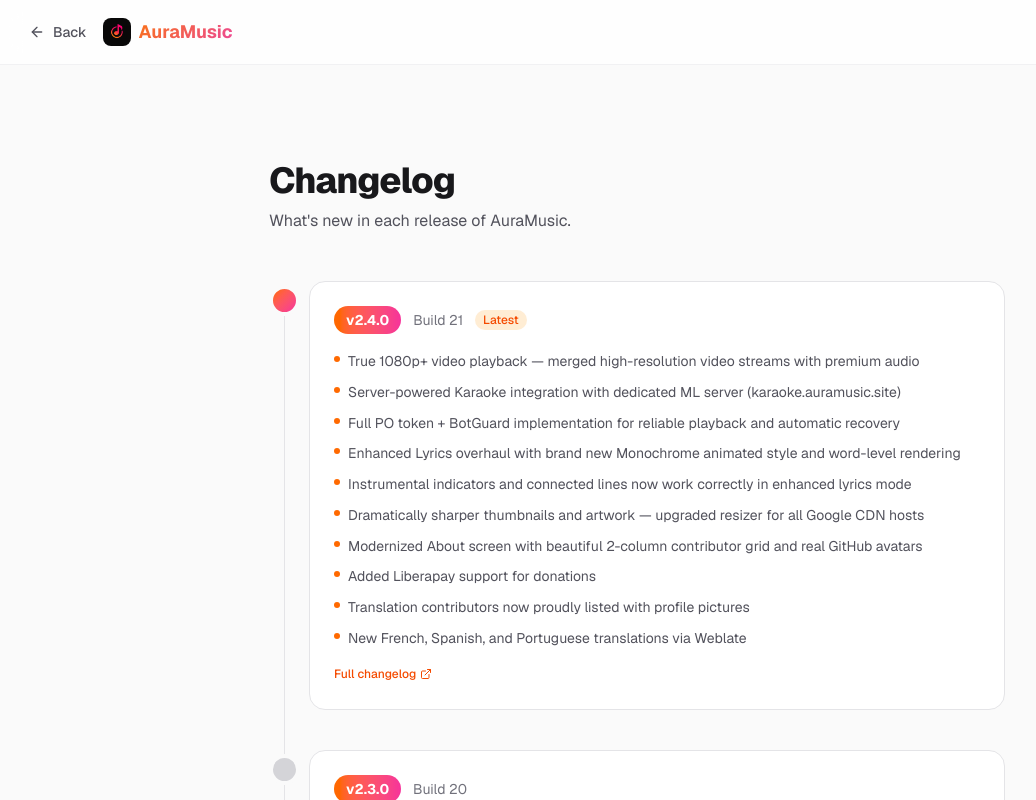
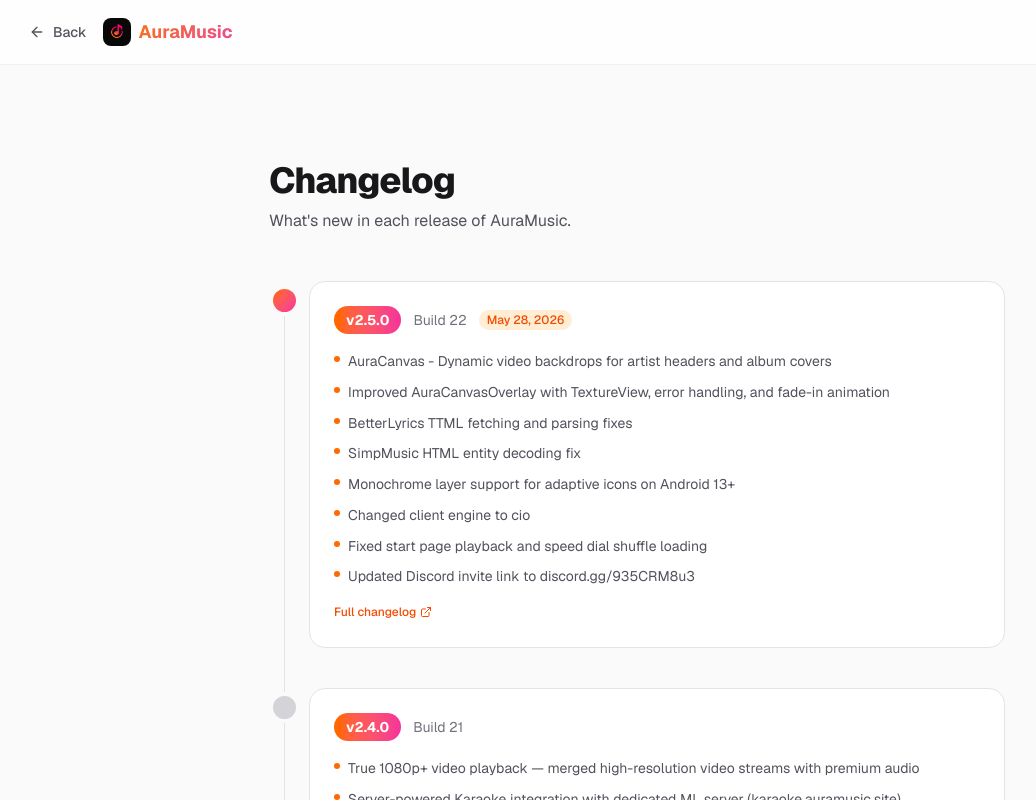
Before and after one commit to TeamAuraMusic/AuraMusicSite, a Next.js app: page /changelog in a window 1280 px wide. Shown: the top 800 px of the page, without its empty margins (3-1039 px from the left). Built offline with nearby package versions, Linux system fonts and the light colour scheme.

Commit message:
Update for AuraMusic v2.5.0 release
- Add v2.5.0 changelog entry with AuraCanvas, BetterLyrics, and adaptive icons
- Update README.md GitHub links from chila254 to TeamAuraMusic
- Update privacy page GitHub link
- Update hero banner to show v2.5.0 instead of v2.4.0

```diff
--- a/src/app/changelog/page.tsx
+++ b/src/app/changelog/page.tsx
@@ -4,9 +4,26 @@
 
 const releases = [
   {
+    version: "v2.5.0",
+    build: "Build 22",
+    date: "May 28, 2026",
+    changes: [
+      "AuraCanvas - Dynamic video backdrops for artist headers and album covers",
+      "Improved AuraCanvasOverlay with TextureView, error handling, and fade-in animation",
+      "BetterLyrics TTML fetching and parsing fixes",
+      "SimpMusic HTML entity decoding fix",
+      "Monochrome layer support for adaptive icons on Android 13+",
+      "Changed client engine to cio",
+      "Fixed start page playback and speed dial shuffle loading",
+      "Updated Discord invite link to discord.gg/935CRM8u3",
+    ],
+    compareUrl:
+      "https://github.com/TeamAuraMusic/AuraMusic/compare/v2.4.0...v2.5.0",
+  },
+  {
     version: "v2.4.0",
     build: "Build 21",
-    date: "Latest",
+    date: "",
     changes: [
       "True 1080p+ video playback — merged high-resolution video streams with premium audio",
       "Server-powered Karaoke integration with dedicated ML server (karaoke.auramusic.site)",
--- a/src/app/page.tsx
+++ b/src/app/page.tsx
@@ -379,7 +379,7 @@
             <ScrollReveal>
               <div className="inline-flex items-center gap-2 px-3 py-1 mb-6 text-xs font-medium rounded-full bg-gradient-to-r from-orange-500 to-pink-500 text-white shadow-md">
                 <span className="w-3 h-3 rounded-full bg-white/20 flex items-center justify-center text-[8px] font-bold">N</span>
-                                v2.4.0 — 1080p Video & Karaoke Server
+                v2.5.0 — AuraCanvas, BetterLyrics & Adaptive Icons
               </div>
             </ScrollReveal>
             <ScrollReveal delay={100}>
--- a/src/app/privacy/page.tsx
+++ b/src/app/privacy/page.tsx
@@ -41,7 +41,7 @@
   {
     title: "Contact",
     content:
-      "If you have any questions or concerns about privacy, please open an issue on our GitHub repository at github.com/chila254/AuraMusic.",
+      "If you have any questions or concerns about privacy, please open an issue on our GitHub repository at github.com/TeamAuraMusic/AuraMusic.",
   },
 ];
 
```
Also changed, not shown: 1 other file (tests, documents, lock files or other folders).
